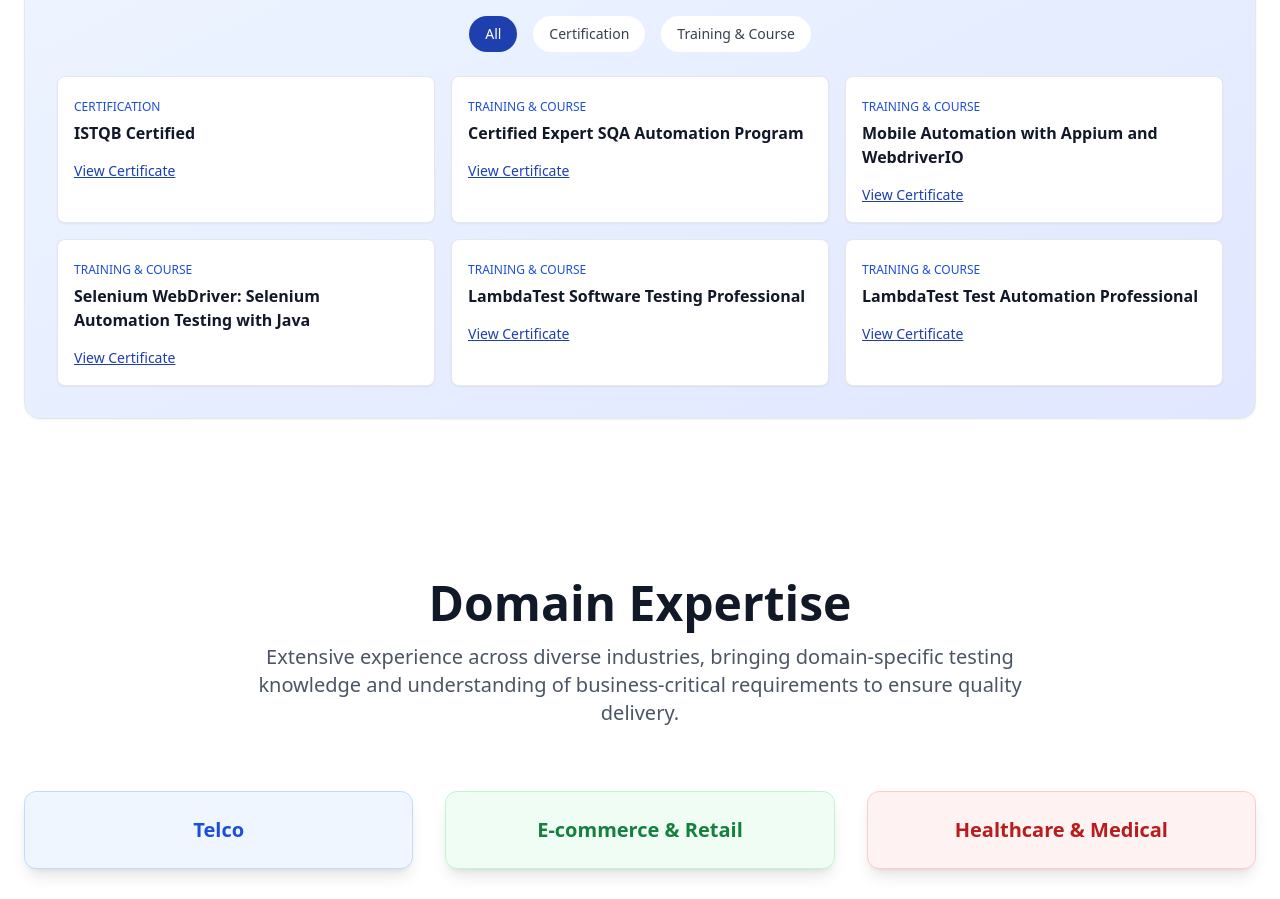
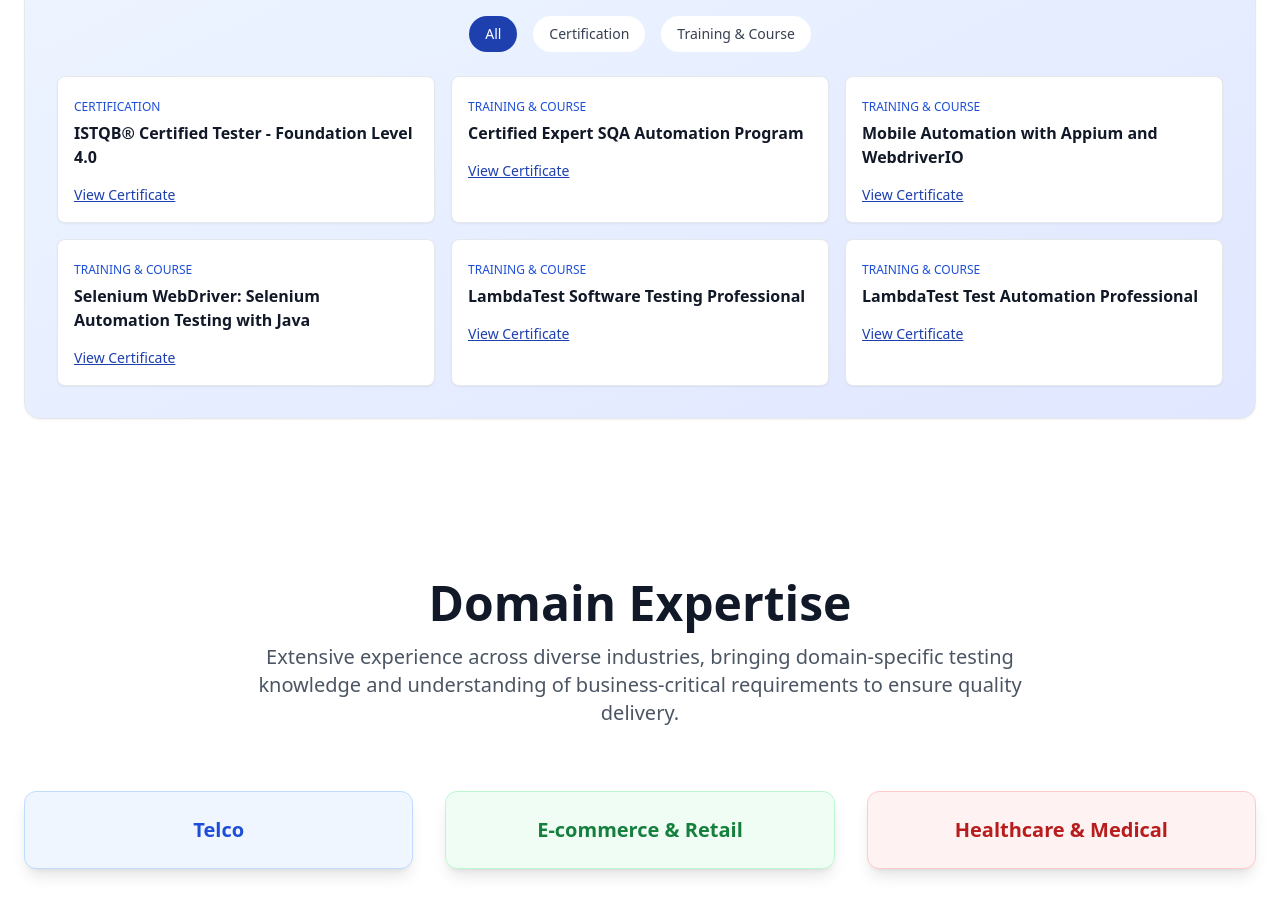
Before and after one commit to atiarmridul/atiarmridul.github.io, a React (Vite) app: page / in a window 1280 px wide. Shown: the part 2880-3779 px from the top of the page. Built offline with nearby package versions, Linux system fonts and the light colour scheme.

Commit message:
Update the certification name

```diff
--- a/src/components/Skills.tsx
+++ b/src/components/Skills.tsx
@@ -50,7 +50,7 @@ const skillCategories = [
 const combinedAchievements = [
   {
     type: 'Certification',
-    title: 'ISTQB Certified',
+    title: 'ISTQB® Certified Tester - Foundation Level 4.0',
     link: 'https://zertdb.isqi.org/en/download/index/token/jAPq8%24J2y%24X%21Xy_39p84'
   },
   {
```
